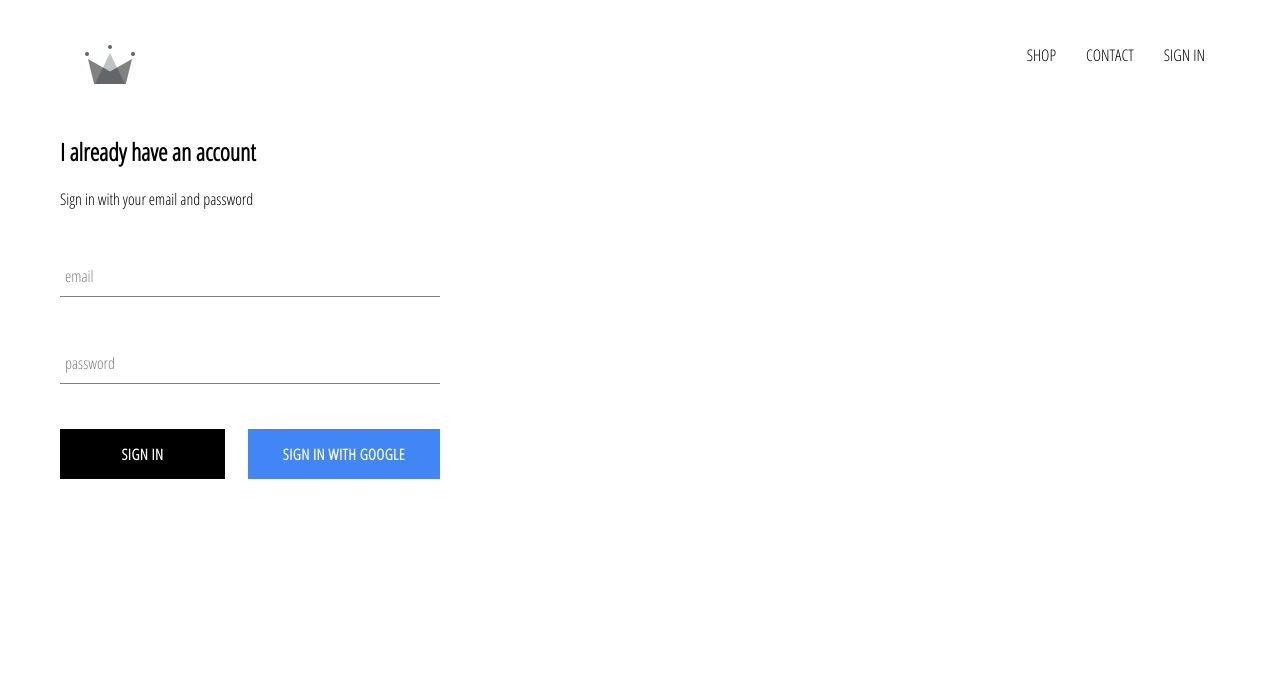
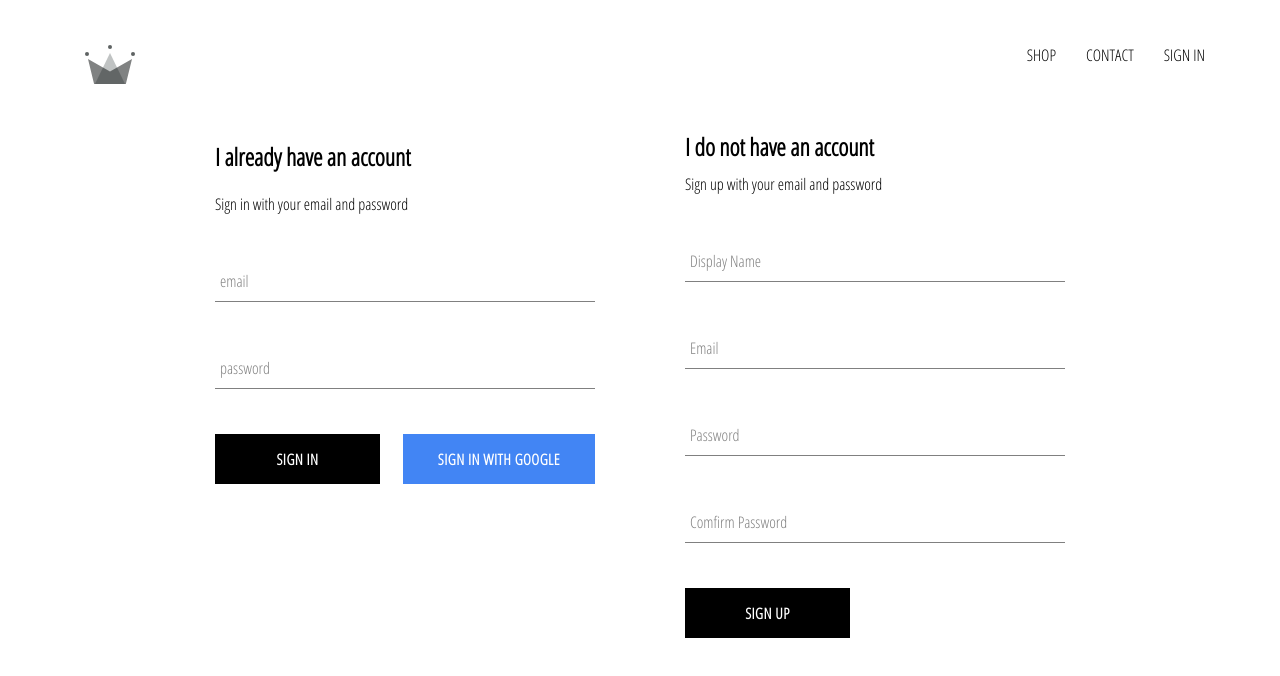
Before and after one commit to qchan-lgtm/crwn-clothing, a React (Create React App) app: page /signin in a window 1280 px wide. Shown: the top 676 px of the page. Built offline with nearby package versions, Linux system fonts and the light colour scheme; no server answers.

Commit message:
Implemented firebaase utils, included ability to store authenticated users into the firestore db

```diff
--- a/src/App.js
+++ b/src/App.js
@@ -7,7 +7,7 @@
 import ShopPage from './pages/shop/shop.component';
 import Header from './components/header/header.component'
 import SignInAndSignUpPage from './pages/sign-in-and-sign-up/sign-in-and-sign-up.component'
-import { auth } from './firebase/firebase.utils'
+import { auth, createUserProfileDocument } from './firebase/firebase.utils'
 
 class App extends Component {
   constructor() {
@@ -21,8 +21,20 @@
   unsubscribeFromAuth = null
 
   componentDidMount() {
-    this.unsubscribeFromAuth = auth.onAuthStateChanged(user => {
-      this.setState({ currentUser: user })
+    this.unsubscribeFromAuth = auth.onAuthStateChanged(async userAuth => {
+      if (userAuth) {
+        const userRef = await createUserProfileDocument(userAuth)
+
+        userRef.onSnapshot(snapShot => {
+          this.setState({
+            currentUser: {
+              id: snapShot.id,
+              ...snapShot.data()
+            }
+          })
+        })
+      }
+      this.setState({ currentUser: userAuth })
     })
   }
 
--- /dev/null
+++ b/src/components/sign-up/sign-up.component.jsx
@@ -0,0 +1,106 @@
+import React, {Component} from 'react'
+
+import FormInput from '../form-input/form-input.component'
+import CustomButton from '../custom-button/custom-button.component'
+
+import { auth, createUserProfileDocument } from '../../firebase/firebase.utils'
+
+import './sign-up.styles.scss'
+
+class SignUp extends Component {
+    constructor() {
+        super();
+
+        this.state = {
+            displayName: '',
+            email: '',
+            password: '',
+            confirmPassword: ''
+        }
+    }
+
+    handleChange = async event => {
+        event.preventDefault()
+
+        const {displayName, email, password, confirmPassword} = this.state
+
+        if (password !== confirmPassword) {
+            alert("passwords don't match")
+            return
+        }
+
+        try {
+            const { user } = await auth.createUserWithEmailAndPassword(email, password)
+
+            await createUserProfileDocument(user, {displayName})
+
+            this.setState({
+                displayName: '',
+                email: '',
+                password: '',
+                confirmPassword: ''
+            })
+
+        } catch (error) {
+            console.log(error)
+        }
+    }
+
+    handleChange = event => {
+        const {name, value} = event.target
+
+        this.setState({[name] : value})
+    }
+
+    render() {
+        const {displayName, email, password, confirmPassword} = this.state
+        return (
+            <div className='sign-up'>
+                <h2 className='title'>I do not have an account</h2>
+                <span>Sign up with your email and password</span>
+                <form className='sign-up-form' onSubmit={this.handleSubmit}>
+                    <FormInput
+                      type='text'
+                      name='displayName'
+                      value={displayName}
+                      onChange={this.handleChange}
+                      label='Display Name'
+                      required
+                    />
+
+                    <FormInput
+                      type='email'
+                      name='email'
+                      value={email}
+                      onChange={this.handleChange}
+                      label='Email'
+                      required
+                    />
+
+                    <FormInput
+                      type='password'
+                      name='password'
+                      value={password}
+                      onChange={this.handleChange}
+                      label='Password'
+                      required
+                    />
+
+                    <FormInput
+                      type='password'
+                      name='confirmPassword'
+                      value={confirmPassword}
+                      onChange={this.handleChange}
+                      label='Comfirm Password'
+                      required
+                    />
+
+                    <CustomButton type='submit'>SIGN UP</CustomButton>
+                </form>
+            </div>
+        )
+    }
+
+}
+
+export default SignUp
--- /dev/null
+++ b/src/components/sign-up/sign-up.styles.scss
@@ -0,0 +1,9 @@
+.sign-up {
+  display: flex;
+  flex-direction: column;
+  width: 380px;
+
+  .title {
+    margin: 10px 0;
+  }
+}
--- a/src/firebase/firebase.utils.js
+++ b/src/firebase/firebase.utils.js
@@ -13,6 +13,33 @@
     measurementId: "G-L2FM1B59YG"
   }
 
+export const createUserProfileDocument = async (userAuth, additionalData) => {
+    if (!userAuth) return;
+
+    const userRef = firestore.doc(`users/${userAuth.uid}`)
+
+    const snapshot = await userRef.get()
+
+    if (!snapshot.exists) {
+        const { displayName, email } = userAuth
+        const createAt = new Date()
+
+        try {
+            await userRef.set({
+                displayName,
+                email,
+                createAt,
+                ...additionalData
+            })
+        } catch (error) {
+            console.log('error creating user', error.message)
+        }
+    }
+
+    return userRef
+
+}
+
 firebase.initializeApp(config)
 
 export const auth = firebase.auth()
--- a/src/pages/sign-in-and-sign-up/sign-in-and-sign-up.component.jsx
+++ b/src/pages/sign-in-and-sign-up/sign-in-and-sign-up.component.jsx
@@ -1,12 +1,14 @@
 import React from 'react'
 
 import SignIn from '../../components/sign-in/sign-in.component'
+import SignUp from '../../components/sign-up/sign-up.component'
 
 import './sign-in-and-sign-up.styles.scss'
 
 const SignInAndSignUpPage = () => (
     <div className='sign-in-and-sign-up'>
         <SignIn />
+        <SignUp />
     </div>
 )
 
--- a/src/pages/sign-in-and-sign-up/sign-in-and-sign-up.styles.scss
+++ b/src/pages/sign-in-and-sign-up/sign-in-and-sign-up.styles.scss
@@ -0,0 +1,6 @@
+.sign-in-and-sign-up {
+  width: 850px;
+  display: flex;
+  justify-content: space-between;
+  margin: 30px auto;
+}
```
